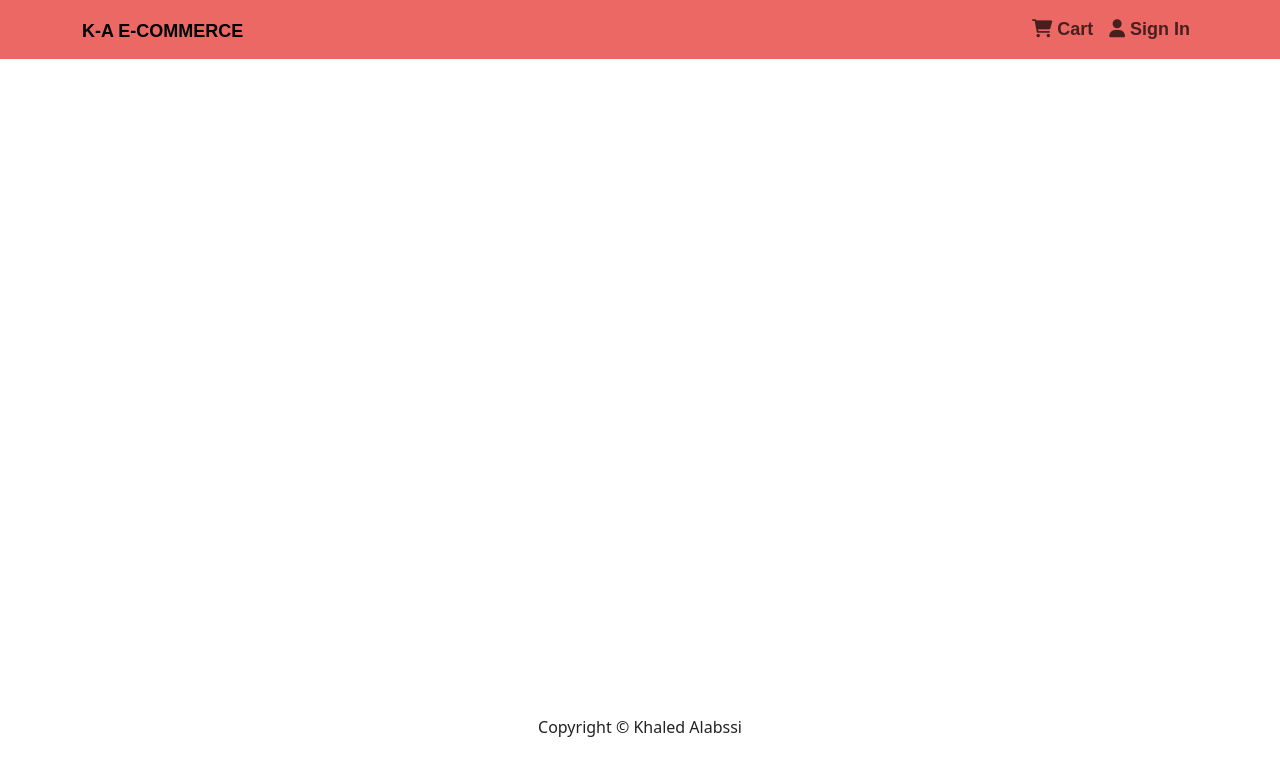
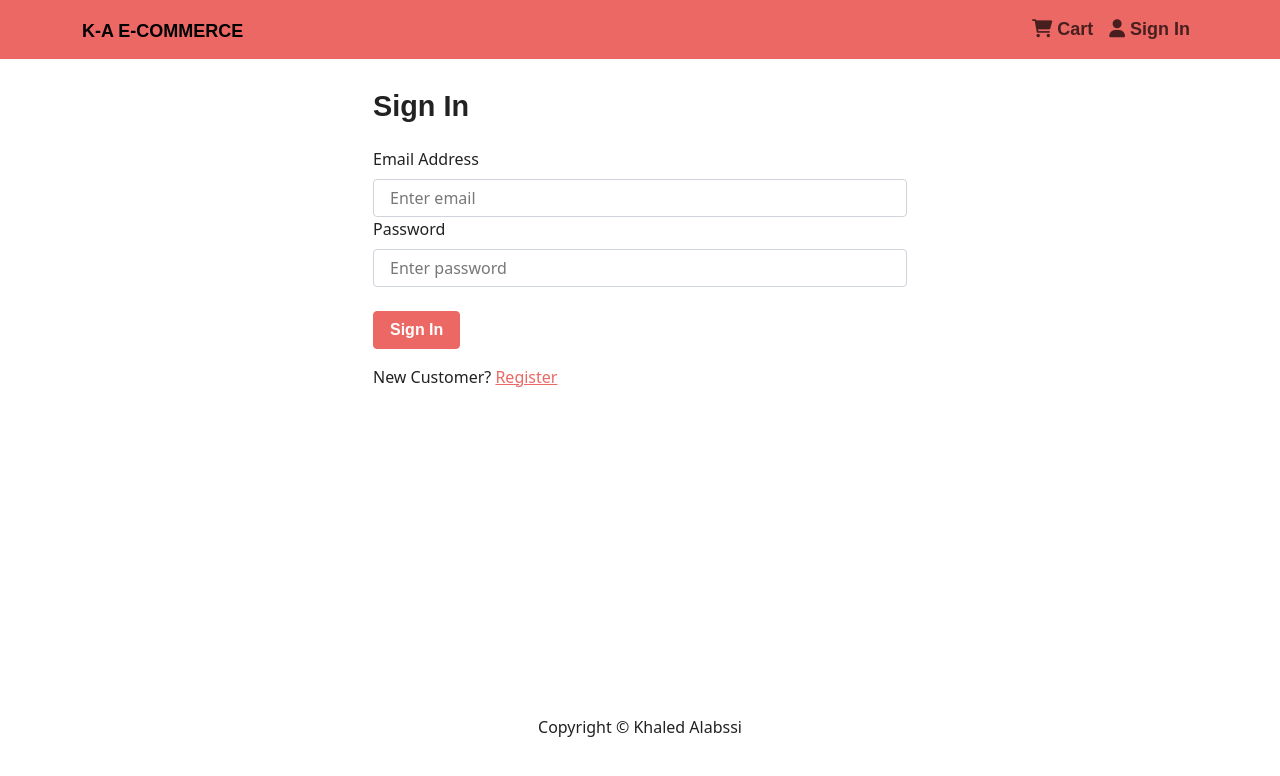
Before and after one commit to KhaledAlabssi/e-commerce_web-app, a React (Create React App) app in the folder frontend/: page /login in a window 1280 px wide. Shown: the top 776 px of the page. Built offline with nearby package versions, Linux system fonts and the light colour scheme; a web font is replaced by a local one.

Commit message:
user login functionality and screen

```diff
--- a/frontend/src/App.js
+++ b/frontend/src/App.js
@@ -6,6 +6,7 @@
 import HomeScreen from "./screens/HomeScreen";
 import ProductScreen from './screens/ProductScreen'
 import CartScreen from "./screens/CartScreen";
+import LoginScreen from "./screens/LoginScreen";
 
 function App() {
   return (
@@ -14,14 +15,15 @@
       <main className='py-3'>
         <Container>
           <Routes>
-            <Route path='/' element={<HomeScreen />} exact />
-            <Route path='/product/:id' element={<ProductScreen />} exact />
-            <Route path='cart'>
+            <Route path='/login' element={<LoginScreen />} />
+            <Route path='/cart'>
               <Route path=':id' element={<CartScreen />} />
 
               <Route path='' element={<CartScreen />} />
 
             </Route>
+            <Route path='/product/:id' element={<ProductScreen />} exact />
+            <Route path='/' element={<HomeScreen />} exact />
 
           </Routes>
 
--- /dev/null
+++ b/frontend/src/components/FormContainer.js
@@ -0,0 +1,15 @@
+import React from 'react'
+import { Container, Row, Col } from 'react-bootstrap'
+
+export default function FormContainer({children}) {
+    return (
+        <Container>
+            <Row className='justify-content-md-center'>
+                <Col xs={12} md={6}>
+                    {children}
+                </Col>
+            </Row>
+
+        </Container>
+    )
+}
--- a/frontend/src/components/Header.js
+++ b/frontend/src/components/Header.js
@@ -25,11 +25,11 @@
               </Nav>
               <Nav>
                 {/* <Link to='/cart'><i className='fas fa-shopping-cart'></i> Cart</Link> */}
-                <Nav.Link>
+                <Nav.Link href='/cart'>
                   <i className="fas fa-shopping-cart"></i> Cart
                 </Nav.Link>
 
-                <Nav.Link href="/login">
+                <Nav.Link href='/login'>
                   <i className="fas fa-user"></i> Sign In
                 </Nav.Link>
               </Nav>
--- /dev/null
+++ b/frontend/src/screens/LoginScreen.js
@@ -0,0 +1,76 @@
+import React , {useState, useEffect} from 'react'
+import {Link, useLocation, useNavigate} from 'react-router-dom'
+import {Form, Button, Row, Col} from 'react-bootstrap'
+import {useDispatch, useSelector} from 'react-redux'
+import Message from '../components/Message'
+import Loader from '../components/Loader'
+import FormContainer from '../components/FormContainer'
+import {login} from '../actions/userActions'
+
+export default function LoginScreen() {
+    const [email, setEmail] = useState('')
+    const [password, setPassword] = useState('')
+    const dispatch = useDispatch()
+    const userLogin = useSelector(state => state.userLogin)
+    const {loading, error, userInfo} = userLogin
+
+    const location = useLocation()
+    const navigate = useNavigate()
+    const redirect = location.search ? location.search.split('=')[1] : '/'
+    const submitHandler = (e) => {
+        e.preventDefault()
+        // dispatch login
+        dispatch(login(email, password))
+    }
+
+    useEffect(() => {
+        if(userInfo) {
+            navigate(redirect)
+        }
+
+
+    }, [navigate, userInfo, redirect])
+
+
+
+
+    return (
+        <FormContainer>
+            <h1>Sign In</h1>
+            {error && <Message variant='danger'>{error}</Message>}
+            {loading && <Loader />}
+            <Form onSubmit={submitHandler}>
+                    <Form.Group controlId='email'>
+                        <Form.Label>Email Address</Form.Label>
+                        <Form.Control
+                            type='email'
+                            placeholder='Enter email'
+                            value={email}
+                            onChange={(e) => setEmail(e.target.value)}
+                        ></Form.Control>
+                    </Form.Group>
+
+                    <Form.Group controlId='password'>
+                        <Form.Label>Password</Form.Label>
+                        <Form.Control
+                            type='password'
+                            placeholder='Enter password'
+                            value={password}
+                            onChange={(e) => setPassword(e.target.value)}
+                        ></Form.Control>
+                    </Form.Group>
+                    <br />
+
+                    <Button type='submit' variant='primary'>
+                        Sign In
+                    </Button>
+
+            </Form>
+
+            <Row className='py-3'>
+                <Col>
+                New Customer? <Link to={redirect ? `/register?redirect=${redirect}` : '/register'}>Register</Link></Col>
+            </Row>
+        </FormContainer>
+    )
+}
```
